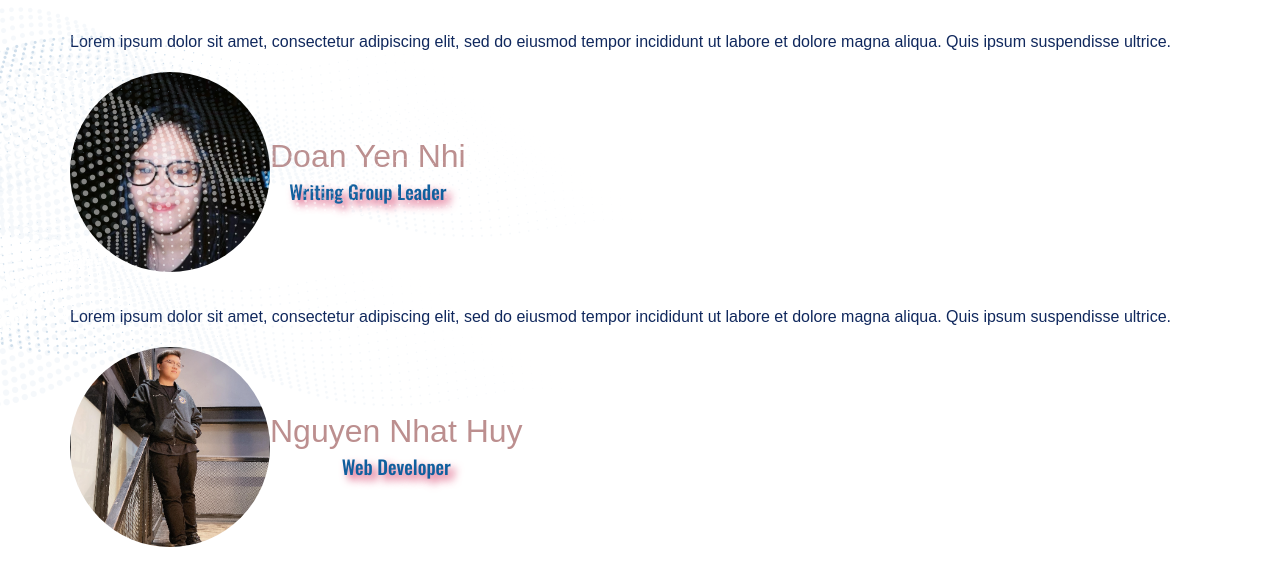
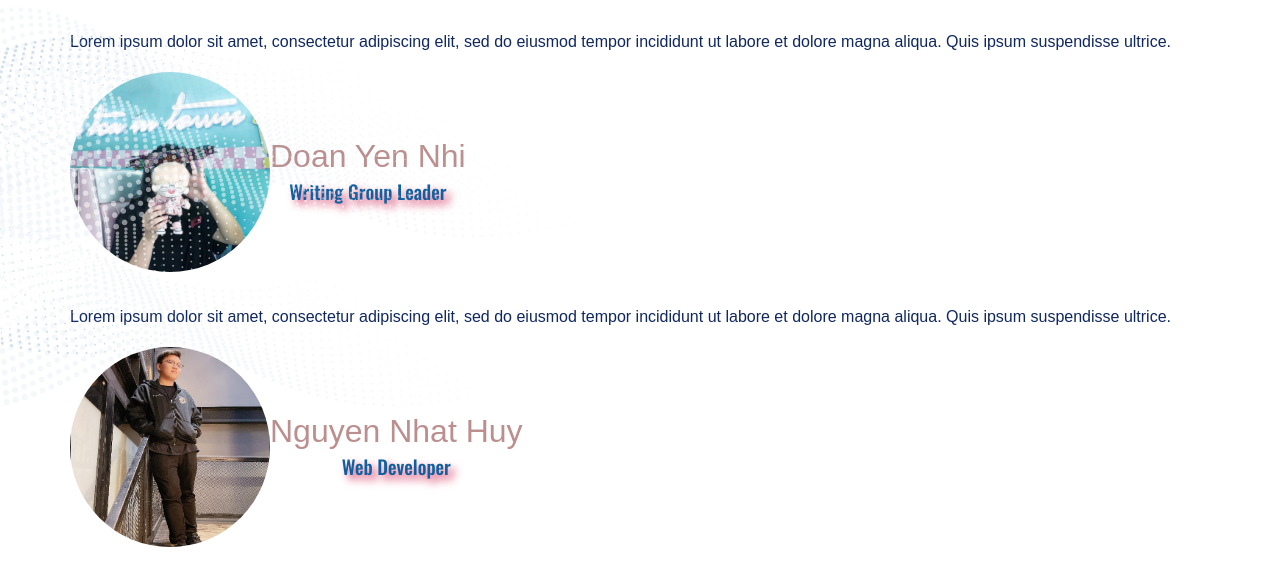
Before and after one commit to kuri-team/kuri-team.github.io, a plain HTML site: page about.html in a window 1280 px wide. Shown: the part 927-1501 px from the top of the page. Drawn offline with nearby package versions, Linux system fonts and the light colour scheme; a web font is replaced by a local one.

Commit message:
update Nhi's pic

```diff
--- a/about.html
+++ b/about.html
@@ -158,7 +158,7 @@
 
                         <div class="testimonial-founder d-flex align-items-center mb-30">
                             <div class="founder-img">
-                                <img style="border-radius: 50%; width: 200px; height: 200px;" src="assets/img/about us pic/img-1.png" alt="">
+                                <img style="border-radius: 50%; width: 200px; height: 200px;" src="assets/img/about us pic/img1.jpg" alt="">
                             </div>
                             <div class="founder-text">
                                 <span style="color:rosybrown ; font-size: xx-large; text-align: center; ">Doan Yen Nhi</span>
```
Also changed, not shown: index.html (+1 -1 lines), assets/img/about us pic/img-1.png (deleted), assets/img/about us pic/img1.jpg (added).
